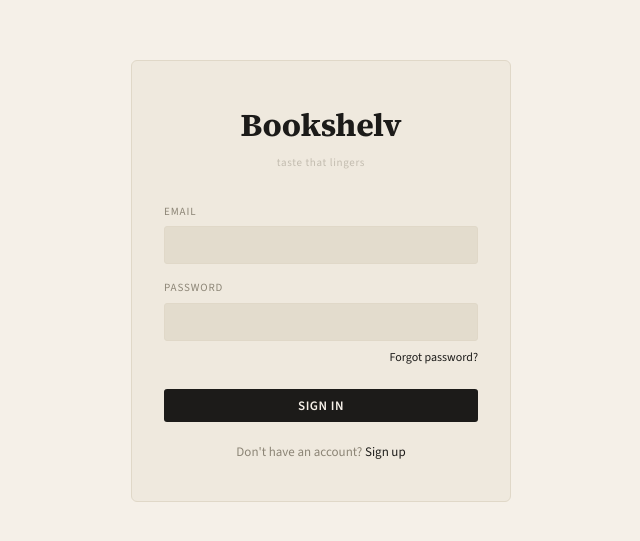
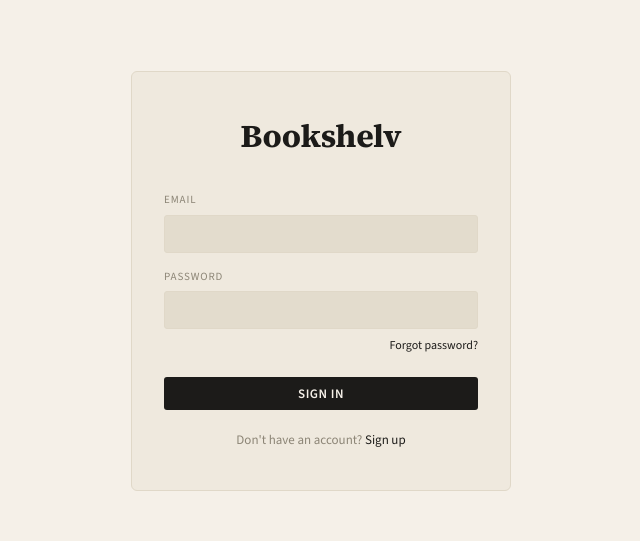
Before and after one commit to denisas24/bookshelv, a React (Vite) app: page / in a window 1280 px wide. Shown: the part 119-660 px from the top of the page, without its empty margins (319-959 px from the left). Built offline with nearby package versions, Linux system fonts and the light colour scheme; no server answers.

Commit message:
Login ohne Unterzeile

```diff
--- a/src/pages/AuthPage.jsx
+++ b/src/pages/AuthPage.jsx
@@ -42,9 +42,7 @@ export default function AuthPage() {
     <div className="auth-page">
       <div className="auth-card">
         <div className="auth-logo">Bookshelv</div>
-        <p className="auth-tagline">
-          {mode === 'forgot' ? 'reset your password' : 'taste that lingers'}
-        </p>
+        {mode === 'forgot' && <p className="auth-tagline">reset your password</p>}
 
         {error && <div className="auth-error">{error}</div>}
         {success && <div className="auth-success">{success}</div>}
```
